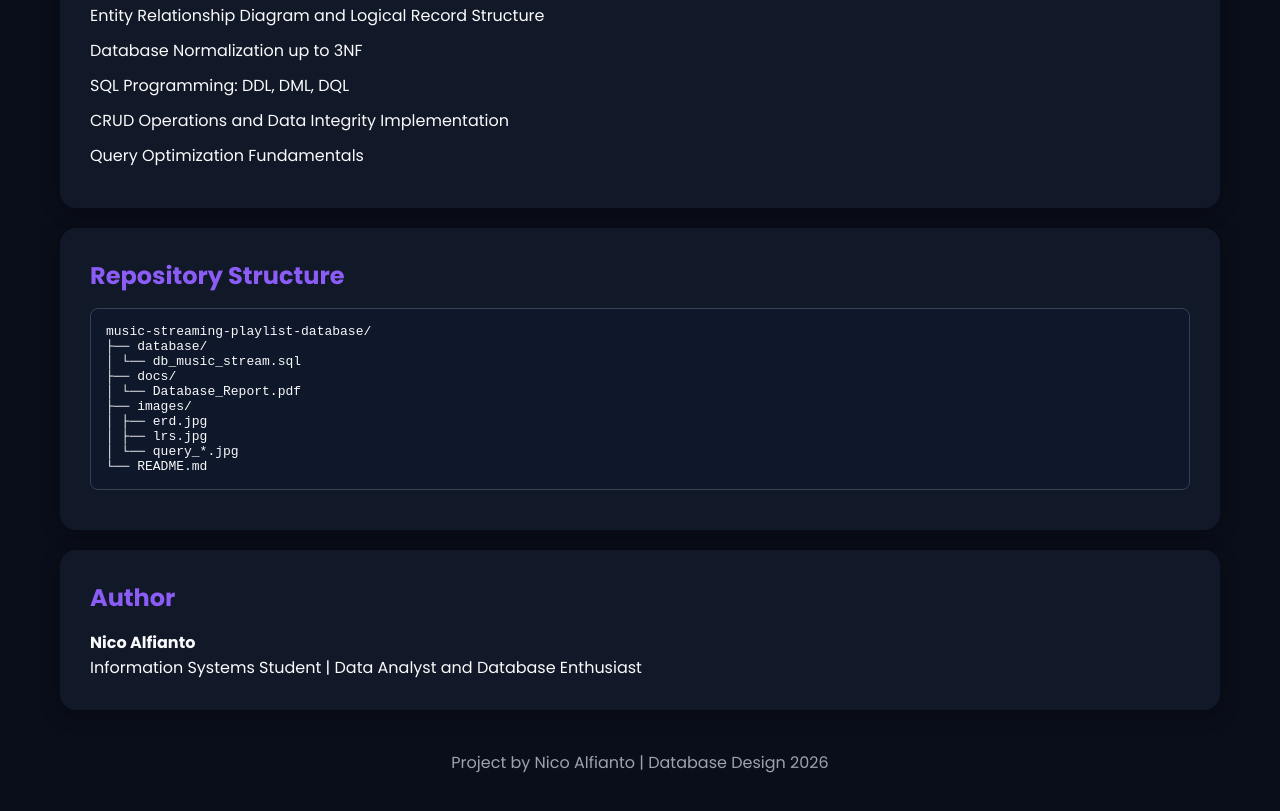
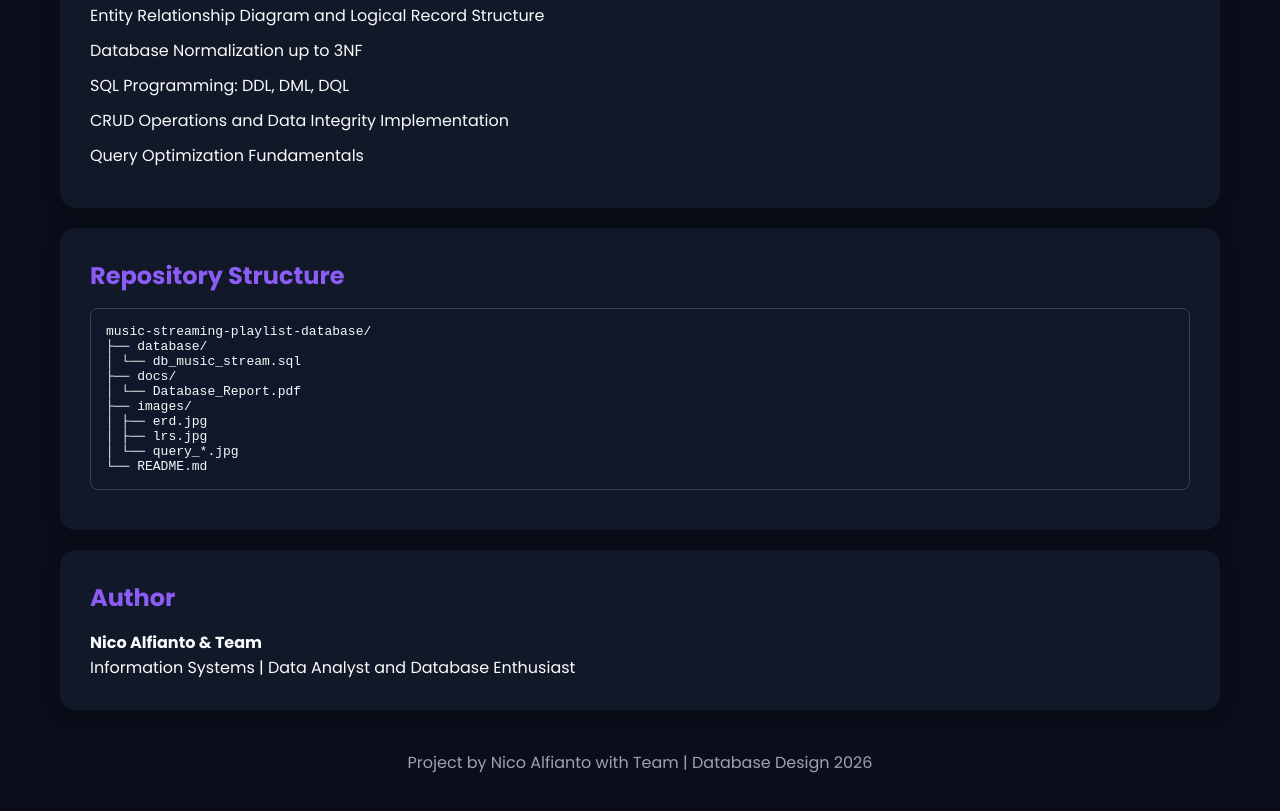
Before and after one commit to nico-alfianto/music-streaming-playlist-database, a plain HTML site: page index.html in a window 1280 px wide. Shown: the part 4792-5603 px from the top of the page. Drawn offline with Linux system fonts and the light colour scheme.

Commit message:
Update index.html

```diff
--- a/index.html
+++ b/index.html
@@ -257,12 +257,12 @@ music-streaming-playlist-database/<br>
   <!-- AUTHOR -->
   <div class="section">
     <h2>Author</h2>
-    <p><b>Nico Alfianto</b></p>
-    <p>Information Systems Student | Data Analyst and Database Enthusiast</p>
+    <p><b>Nico Alfianto & Team</b></p>
+    <p>Information Systems | Data Analyst and Database Enthusiast</p>
   </div>
 
   <div style="text-align:center; color:var(--muted); margin:40px 0;">
-    <p>Project by Nico Alfianto | Database Design 2026</p>
+    <p>Project by Nico Alfianto with Team | Database Design 2026</p>
   </div>
 </div>
 </div>
```
